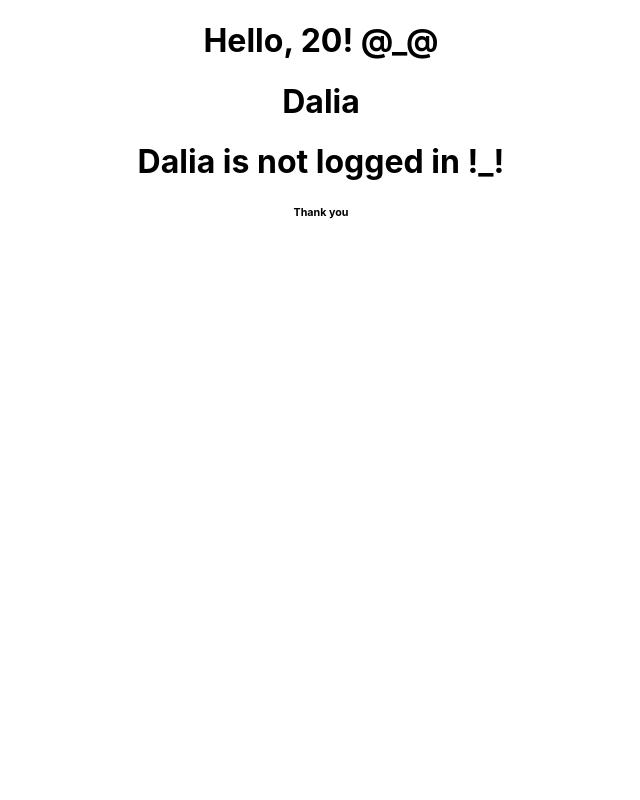
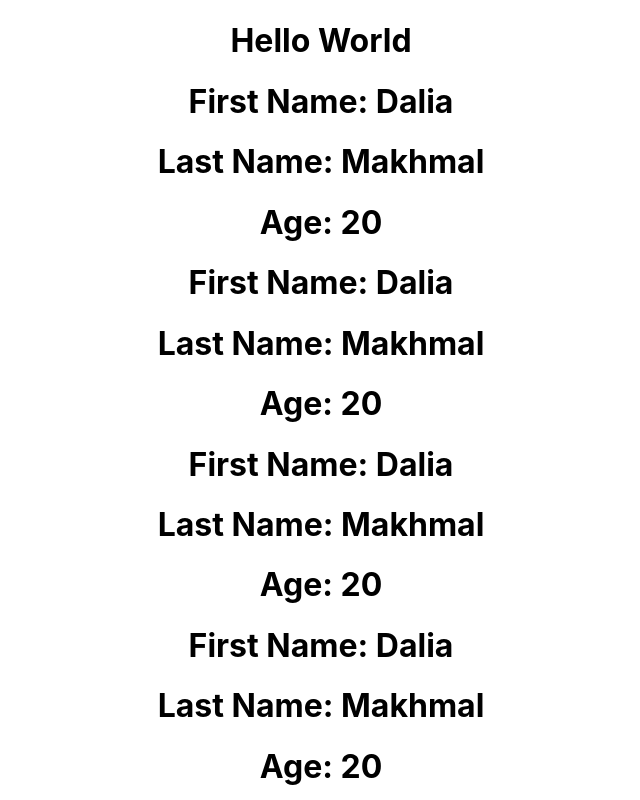
Before and after one commit to CodeCharmC/React0, a React (Create React App) app: page / in a window 1280 px wide. Shown: the top 800 px of the page, without its empty margins (319-959 px from the left). Built offline with nearby package versions, Linux system fonts and the light colour scheme.

Commit message:
React Component

```diff
--- a/src/App.js
+++ b/src/App.js
@@ -1,39 +1,28 @@
 import './App.css';
 
-function App() {
-  //create a variable
-  const name = 'Dalia';
 
-  //diffrent ternary expression
-  const isUserLoggedIn = false;
+{/*here Person is a component*/}
+const Person = () => {
+  return (
+    <>
+      <h1>First Name: Dalia</h1>
+      <h1>Last Name: Makhmal</h1>
+      <h1>Age: 20</h1>
+    </>
+  )
+}
+
+
+const App = () => {
   return (
     <div className="App">
-      <h1>Hello, {2 + 2 + 2 * 8}! @_@</h1>
-
-      {//ternary expression:
-        name ? (
-          <>
-            <h1>{name}</h1>
-              {//ternary expression:
-                isUserLoggedIn ? (
-                  <>
-                    <h1>{name} is logged in</h1>
-                  </>
-                ) : (
-                    <>
-                      <h1>{name} is not logged in !_!</h1>
-                      <h6>Thank you</h6>
-                    </>
-                )
-              }
-          </>
-        ) : (
-            <>
-              <h1>There is no name !_!</h1>
-              <h6>Thank you</h6>
-            </>
-        )
-      }
+      <h1>Hello World</h1>
+      {/*And we can call the component*/}
+      <Person/>
+      <Person/>
+      <Person/>
+      <Person/>
+      <Person/>
     </div>
   );
 }
```
